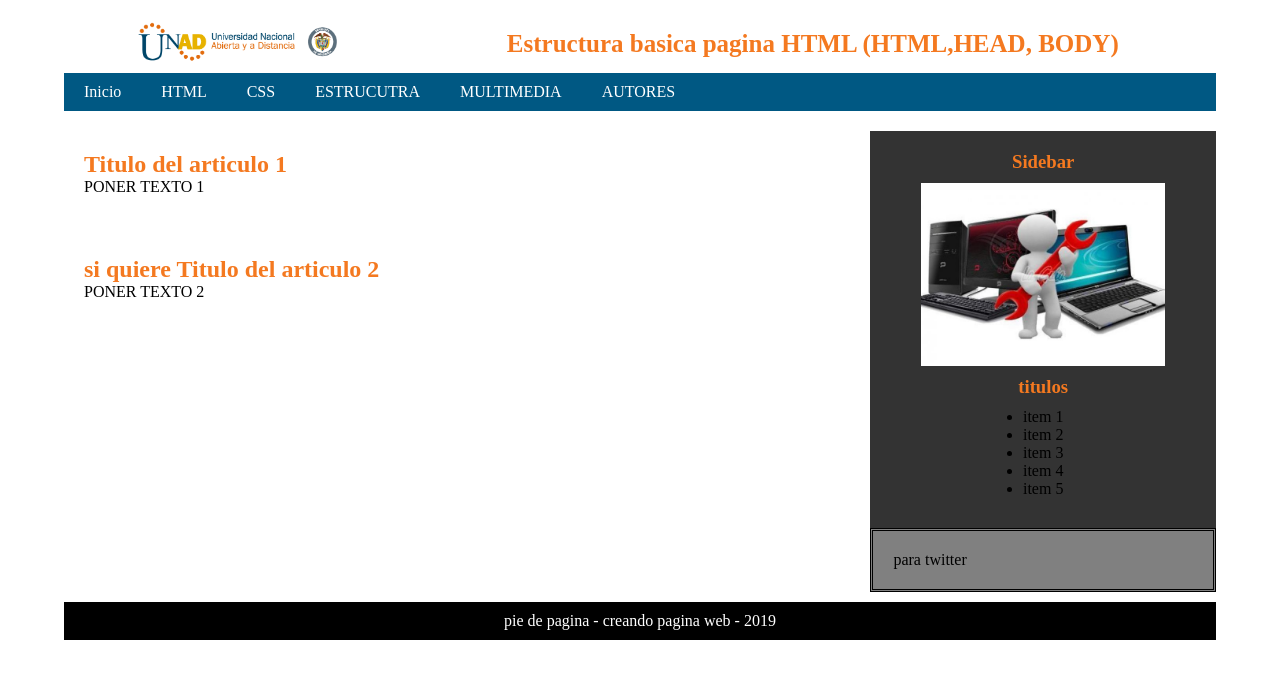
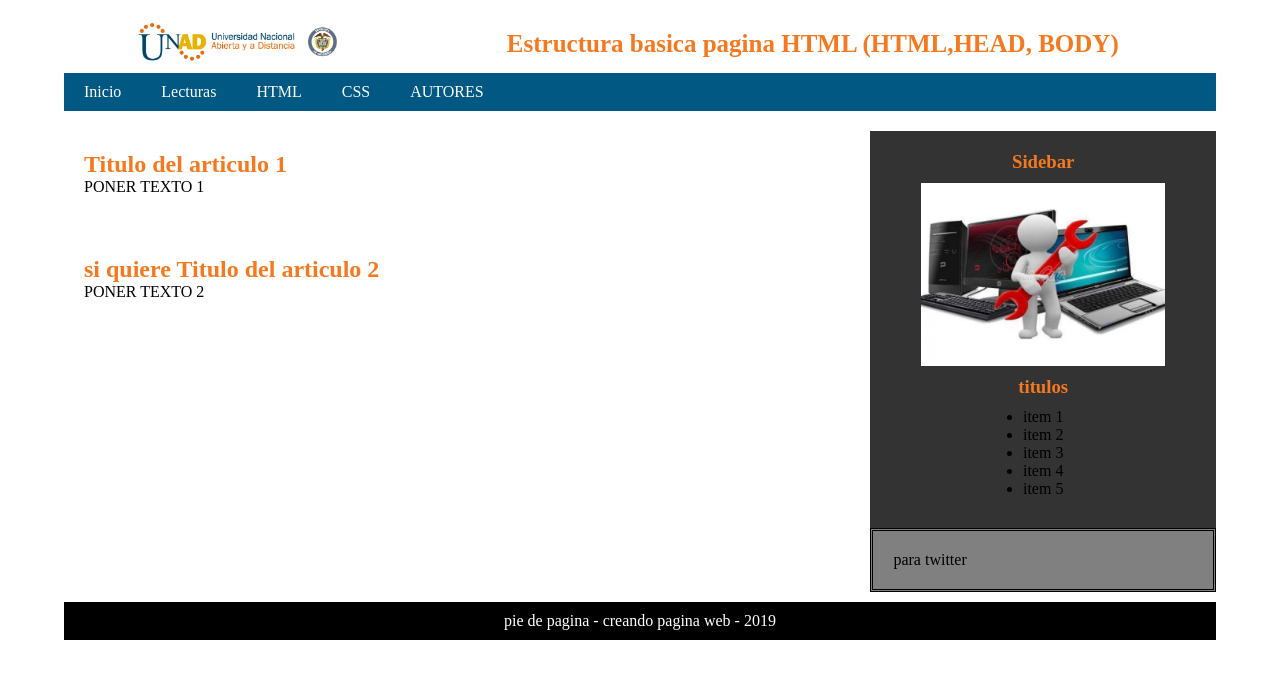
Before and after one commit to forigua90/FASE3DISE-O, a plain HTML site: page autores.html in a window 1280 px wide. Drawn offline with Linux system fonts and the light colour scheme.

Commit message:
Update autores.html

```diff
--- a/autores.html
+++ b/autores.html
@@ -22,11 +22,11 @@
             <span class="icon-menu" id="btnmenu"></span>
                 <ul class="menu" id="menu">
                     <li class="menu__item"><a href="index.html" class="menu__link menu__link">Inicio</a></li>
-                    <li class="menu__item"><a href="html.html" class="menu__link">HTML</a></li>
+                    <li class="menu__item"><a href="lecturas.html" class="menu__link menu__link">Lecturas</a></li>
+		    <li class="menu__item"><a href="html.html" class="menu__link">HTML</a></li>
                     <li class="menu__item"><a href="css.html" class="menu__link">CSS</a></li>
-                    <li class="menu__item"><a href="estructura.html" class="menu__link">ESTRUCUTRA</a></li>
-                    <li class="menu__item"><a href="multimedia.html" class="menu__link">MULTIMEDIA</a></li>
                     <li class="menu__item"><a href="autores.html" class="menu__link">AUTORES</a></li>
+
 
 
                 </ul>
```
